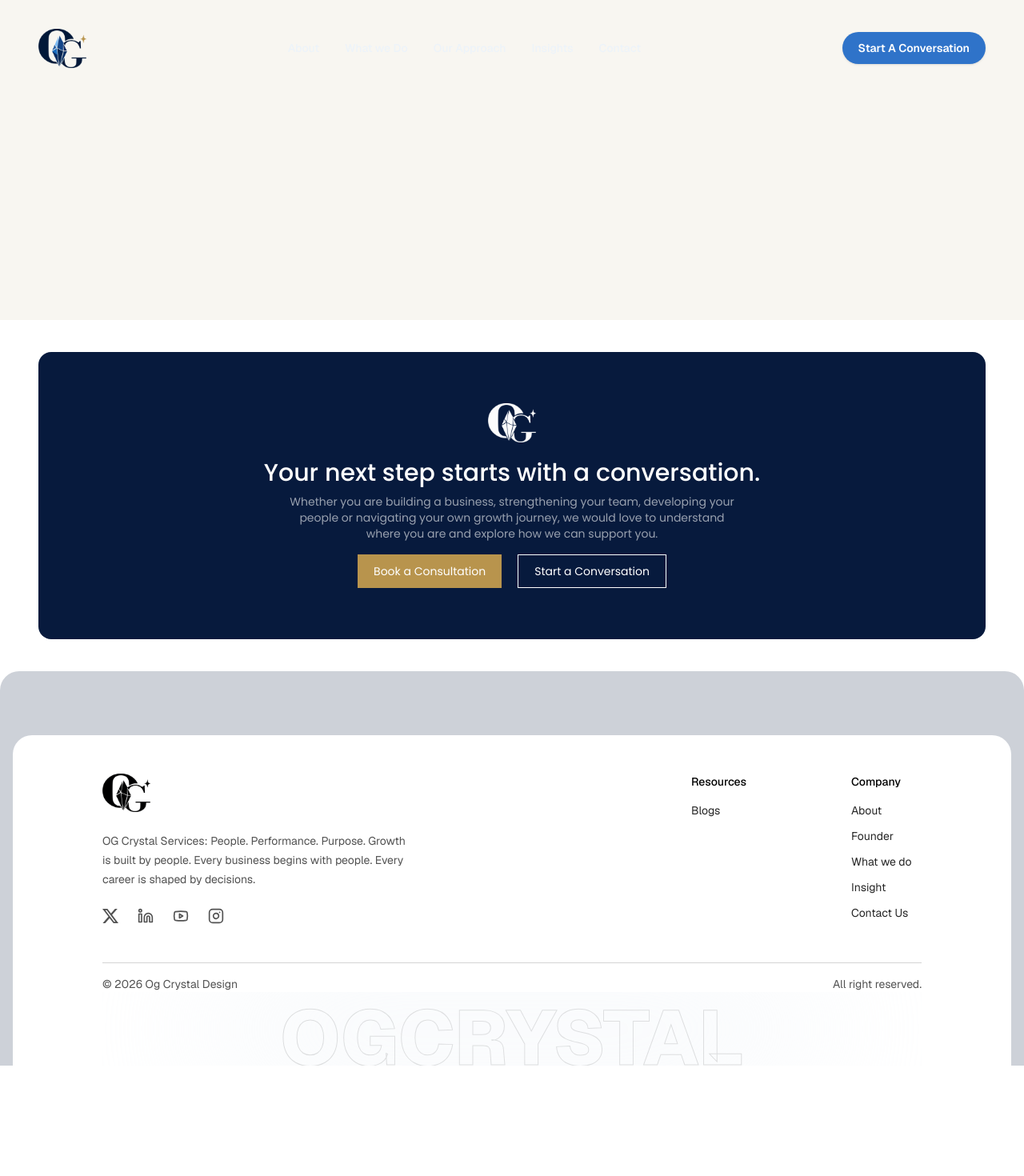
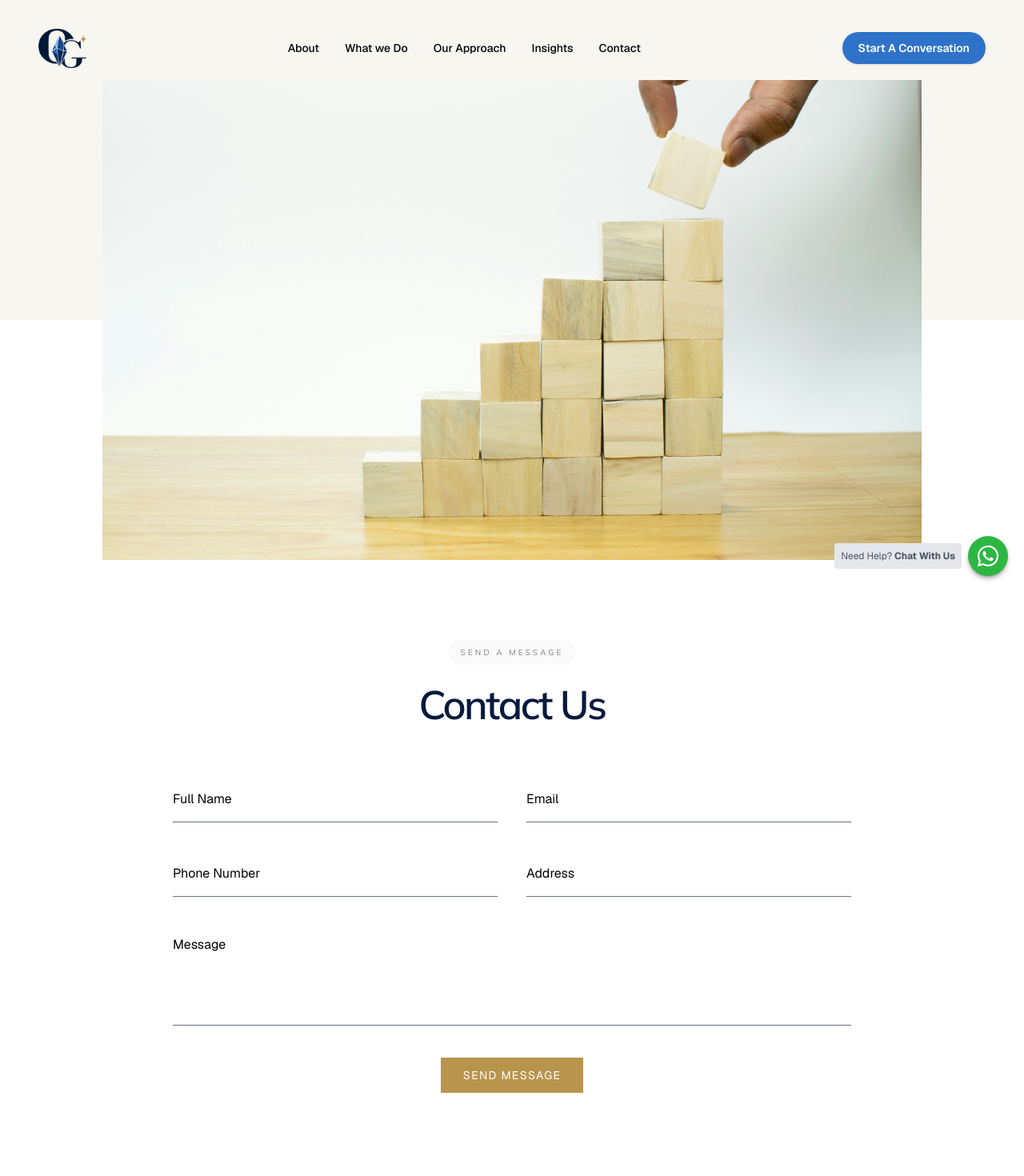
Before and after one commit to toluwanimidevelops/ogcrystal, a Next.js app in the folder frontend/: page /contact in a window 1280 px wide. Shown: the top 1470 px of the page at 80% size. Before the commit the page ends 1332 px from the top, so only its background shows below. Built offline with nearby package versions, Linux system fonts and the light colour scheme.

Commit message:
App Update

```diff
--- a/frontend/app/contact/page.tsx
+++ b/frontend/app/contact/page.tsx
@@ -1,11 +1,169 @@
-import React from 'react'
+"use client";
+import Title from "@/components/Global/Title";
+import { useApp } from "@/context/AppContext";
+import { ContactFormData } from "@/context/contact";
+import { LocateIcon, Mail, PhoneIcon } from "lucide-react";
+import { useState } from "react";
+import toast from "react-hot-toast";
 
-const page = () => {
+const Page = () => {
+  const { submitContactForm } = useApp()!;
+  const [data, setData] = useState<ContactFormData>({
+    fullName: "",
+    email: "",
+    phoneNumber: "",
+    address: "",
+    message: "",
+  });
+  const [isSubmitting, setIsSubmitting] = useState(false);
+  const [success, setSuccess] = useState(false);
+  const handleSubmit = async (e) => {
+    try {
+      e.preventDefault();
+      setIsSubmitting(true);
+      const response = await submitContactForm(data);
+      if (response.success) {
+        toast.success("Message sent successfully!");
+        setSuccess(true);
+        setData({
+          fullName: "",
+          email: "",
+          phoneNumber: "",
+          address: "",
+          message: "",
+        });
+      } else {
+        toast.error(response.message || "Failed to send message.");
+      }
+    } catch (err) {
+      toast.error(err.message || "An error occurred while sending the message.");
+    } finally {
+      setIsSubmitting(false);
+    }
+  };
+  const handleInputChange = (e) => {
+    const { name, value } = e.target;
+    setData((prev) => ({ ...prev, [name]: value }));
+  };
   return (
     <div>
-      <div className="h-100 bg-[#F8F6F1]"></div>
+      <div className="max-h-200 relative">
+        <div data-nav-theme="light" className="h-100 bg-[#F8F6F1]"></div>
+        <img
+          src="/008.jpg"
+          alt=""
+          className="w-5xl mx-auto object-cover relative -top-75 object-center max-w-full h-150"
+        />
+      </div>
+      <div className="text-center">
+        <Title small="Send a Message" title="Contact Us" />
+      </div>
+      <form
+        onSubmit={handleSubmit}
+        className="flex max-w-4xl mt-10 mx-auto px-6 flex-col w-full gap-6"
+      >
+        <div className="grid grid-cols-1 sm:grid-cols-2 gap-9">
+          {/* Email Input */}
+          <div className="flex w-full flex-col gap-2">
+            <input
+              type="fullName"
+              id="fullName"
+              name="fullName"
+              required
+              value={data.fullName}
+              onChange={handleInputChange}
+              placeholder="Full Name"
+              className="bg-transparent w-full border-b border-gray-500 pb-4 pt-4 text-white placeholder-black focus:outline-none focus: transition-colors font-main"
+            />
+          </div>
+          {/* Email Input */}
+          <div className="flex w-full flex-col gap-2">
+            <input
+              type="email"
+              id="email"
+              name="email"
+              required
+              value={data.email}
+              onChange={handleInputChange}
+              placeholder="Email"
+              className="bg-transparent w-full border-b border-gray-500 pb-4 pt-4 text-white placeholder-black focus:outline-none focus: transition-colors font-main"
+            />
+          </div>
+
+          {/* Phone Number Input */}
+          <div className="flex w-full flex-col gap-2">
+            <input
+              type="text"
+              id="phoneNumber"
+              name="phoneNumber"
+              value={data.phoneNumber}
+              onChange={handleInputChange}
+              placeholder="Phone Number"
+              className="bg-transparent w-full border-b border-gray-500 pb-4 pt-4 text-white placeholder-black focus:outline-none focus: transition-colors font-main"
+            />
+          </div>
+          {/* Address Input */}
+          <div className="flex w-full flex-col gap-2">
+            <input
+              type="text"
+              id="address"
+              name="address"
+              value={data.address}
+              onChange={handleInputChange}
+              placeholder="Address"
+              className="bg-transparent w-full border-b border-gray-500 pb-4 pt-4 text-white placeholder-black focus:outline-none focus: transition-colors font-main"
+            />
+          </div>
+        </div>
+
+        {/* Message Input */}
+        <div className="flex flex-col gap-2 mt-2 ">
+          <textarea
+            id="message"
+            name="message"
+            rows="4"
+            required
+            value={data.message}
+            onChange={handleInputChange}
+            placeholder="Message"
+            className="bg-transparent w-full border-b border-gray-500 pb-4 pt-4 text-black placeholder-black focus:outline-none focus: transition-colors resize-none font-main"
+          ></textarea>
+        </div>
+
+        {/* Submit Button */}
+        <div className="mt-4 flex items-center justify-center">
+          <button
+            type="submit"
+            disabled={isSubmitting}
+            className="cursor-pointer flex gap-3 justify-center items-center bg-[#b8944d] text-sm w-fit px-7 tracking-widest font-primary uppercase py-3  text-white disabled:opacity-50"
+          >
+            SEND MESSAGE
+          </button>
+        </div>
+      </form>
+
+      <div className="py-28 max-sm:py-10 px-6 mx-auto max-w-4xl  grid grid-cols-3 max-md:grid-cols-2 max-sm:grid-cols-1  gap-x-24 gap-y-10 ">
+        <div className="flex flex-col gap-3 items-center ">
+          <div className="size-20 rounded-full bg-[#b8944d]/20 flex items-center justify-center ">
+            <PhoneIcon color="black" size={40} />
+          </div>
+          <p>+2348081060505</p>
+        </div>
+        <div className="flex flex-col gap-3 items-center ">
+          <div className="size-20 rounded-full bg-[#2F73C9]/70 flex items-center justify-center ">
+            <Mail size={40} />
+          </div>
+          <p>hello@ogcrystalservices.com</p>
+        </div>
+        <div className="flex flex-col gap-3 items-center ">
+          <div className="size-20 rounded-full bg-[#b8944d]/70 flex items-center justify-center ">
+            <LocateIcon color="black" size={40} />
+          </div>
+          <p> Lagos Nigeria</p>
+        </div>
+      </div>
     </div>
-  )
-}
+  );
+};
 
-export default page
+export default Page;
--- a/frontend/app/layout.tsx
+++ b/frontend/app/layout.tsx
@@ -6,6 +6,7 @@ import Navbar from "@/components/Global/NavBar";
 import Footer from "@/components/Global/Footer";
 import { Toaster } from "react-hot-toast";
 import { AppProvider } from "@/context/AppContext";
+import Floatters from "@/components/Global/Floatters";
 const mulish = Mulish({
   subsets: ["latin"],
   display: "swap",
@@ -52,6 +53,7 @@ export default function RootLayout({
         <AppProvider>
           <Navbar />
           {children}
+          <Floatters />
           <Footer />
         </AppProvider>
       </body>
--- a/frontend/app/page.tsx
+++ b/frontend/app/page.tsx
@@ -45,7 +45,7 @@ export default function Page() {
       <Services />
       <OurValues />
       <WhyOGCrystal />
-      <Floatters />
+
     </main>
   );
 }
--- a/frontend/components/Global/Floatters.tsx
+++ b/frontend/components/Global/Floatters.tsx
@@ -32,7 +32,7 @@ const Floatters = () => {
               className="w-full px-2  rounded-md bg-gray-200 min-h-17 justify-between items-center flex gap-3 border-l-3 hover:bg-white hover:shadow-md duration-500 border-[#2DB742]"
             >
               <span className="flex items-center gap-2">
-                <span className="bg-[#2DB742]  size-12 flex cursor-pointer justify-center items-center rounded-full shadow-black/30 shadow-md">
+                <span className="bg-[#2DB742] relative size-12 flex cursor-pointer justify-center items-center rounded-full shadow-black/30 shadow-md">
                   <IoLogoWhatsapp color="white" size={30} />
                 </span>
                 <p className="text-sm">Og Crystal Groups</p>
@@ -52,12 +52,13 @@ const Floatters = () => {
           </div>
         )}
 
-        <div className="bg-[#2DB742]  size-12.5 flex cursor-pointer justify-center items-center rounded-full shadow-black/30 shadow-md">
+        <div className="bg-[#2DB742] relative  size-12.5 flex cursor-pointer justify-center items-center rounded-full shadow-black/30 shadow-md">
           {state ? (
             <LiaTimesSolid color="white" size={30} />
           ) : (
             <IoLogoWhatsapp color="white" size={30} />
           )}
+          <span className="absolute inline-flex size-full animate-ping rounded-full bg-[#2DB742] opacity-75 [animation-duration:1.5s]"></span>
         </div>
       </div>
     </div>
--- a/frontend/components/Global/NavBar.tsx
+++ b/frontend/components/Global/NavBar.tsx
@@ -10,23 +10,43 @@ const navLinks = [
   { name: "Our Approach", href: "/our-approach" },
   { name: "Insights", href: "/insights" },
   { name: "Contact", href: "/contact" },
-
 ];
 
 export default function Navbar() {
   const [mobileMenuOpen, setMobileMenuOpen] = useState(false);
   const [isScrolled, setIsScrolled] = useState(false);
+  const [isLightTheme, setIsLightTheme] = useState(false);
 
   useEffect(() => {
     const handleScroll = () => {
+      // 1. Check Scroll Position for translucent background
       if (window.scrollY > 20) {
         setIsScrolled(true);
       } else {
         setIsScrolled(false);
       }
+
+      // 2. Check for sections with data-nav-theme="light" passing under the navbar
+      const lightElements = document.querySelectorAll(
+        '[data-nav-theme="light"]',
+      );
+      let foundLightSection = false;
+
+      const navThreshold = 80; // Height of navbar area to check
+
+      lightElements.forEach((el) => {
+        const rect = el.getBoundingClientRect();
+        if (rect.top <= navThreshold && rect.bottom >= navThreshold) {
+          foundLightSection = true;
+        }
+      });
+
+      setIsLightTheme(foundLightSection);
     };
 
-    window.addEventListener("scroll", handleScroll);
+    window.addEventListener("scroll", handleScroll, { passive: true });
+    handleScroll(); // Initial check on load
+
     return () => window.removeEventListener("scroll", handleScroll);
   }, []);
 
@@ -34,15 +54,20 @@ export default function Navbar() {
     <header
       className={`fixed top-0 left-0 right-0 z-50 transition-all duration-300 ${
         isScrolled
-          ? "bg-[#071A3D]/90 backdrop-blur-md py-4 shadow-lg border-b border-[#2F73C9]/20"
+          ? "bg-[#071A3D]/90 backdrop-blur-md lg:py-4  shadow-lg border-b border-[#2F73C9]/20"
           : "bg-transparent py-6 mt-3"
       }`}
     >
-      <div className="max-w-7xl mx-auto px-6 md:px-12 flex items-center justify-between">
-
+      <div className="max-w-7xl mx-auto px-6 md:px-12 max-lg:py-4 flex items-center justify-between">
         {/* Logo */}
-        <Link href="/" className="text-2xl font-bold tracking-tight text-white">
-          <img src={isScrolled?"/logo/ogcrystalwhite.png":"/logo/ogcrystal.png"} className="w-15" alt="" />
+        <Link href="/" className="text-2xl font-bold tracking-tight">
+          <img
+            src={
+              !isScrolled ? "/logo/ogcrystal.png" : "/logo/ogcrystalwhite.png"
+            }
+            className="w-15"
+            alt="Logo"
+          />
         </Link>
 
         {/* Desktop Links */}
@@ -51,7 +76,11 @@ export default function Navbar() {
             <Link
               key={link.name}
               href={link.href}
-              className="text-sm font-medium text-[#EAF2FB]/80 hover:text-white transition-colors duration-200"
+              className={`text-sm font-medium transition-colors duration-200 ${
+                isLightTheme && !isScrolled
+                  ? "text-black hover:text-[#2F73C9]"
+                  : "text-[#EAF2FB]/80 hover:text-white"
+              }`}
             >
               {link.name}
             </Link>
@@ -71,7 +100,9 @@ export default function Navbar() {
         {/* Mobile Toggle */}
         <button
           onClick={() => setMobileMenuOpen(!mobileMenuOpen)}
-          className="lg:hidden text-white p-2 focus:outline-none"
+          className={`lg:hidden p-2 focus:outline-none ${
+            isLightTheme && !isScrolled ? "text-black" : "text-white"
+          }`}
           aria-label="Toggle navigation menu"
         >
           {mobileMenuOpen ? <X size={28} /> : <Menu size={28} />}
@@ -80,21 +111,27 @@ export default function Navbar() {
 
       {/* Mobile Drawer */}
       {mobileMenuOpen && (
-        <div className="lg:hidden bg-[#071A3D] border-b border-[#2F73C9]/20 px-6 py-8 flex flex-col gap-6 animate-in slide-in-from-top duration-200">
+        <div
+          className={`lg:hidden border-b px-6 py-8 flex flex-col gap-6 animate-in slide-in-from-top duration-200 bg-[#071A3D] border-[#2F73C9]/20
+          }`}
+        >
           <nav className="flex flex-col gap-5">
             {navLinks.map((link) => (
               <Link
                 key={link.name}
                 href={link.href}
                 onClick={() => setMobileMenuOpen(false)}
-                className="text-lg font-medium text-[#EAF2FB] hover:text-[#B8944D] transition-colors"
+                className={`text-lg font-medium transition-colors
+                     text-[#EAF2FB] hover:text-[#B8944D]`}
               >
                 {link.name}
               </Link>
             ))}
           </nav>
 
-          <div className="pt-4 border-t border-[#2F73C9]/20">
+          <div
+            className={`pt-4 border-t border-[#2F73C9]/20`}
+          >
             <Link
               href="/contact"
               onClick={() => setMobileMenuOpen(false)}
--- a/frontend/context/AppContext.tsx
+++ b/frontend/context/AppContext.tsx
@@ -6,7 +6,7 @@ import {
   FetchBlogResponse,
   getActiveBlogs,
   getBlogById,
-  getRelatedBlogById
+  getRelatedBlogById,
 } from "./blog";
 import axios from "axios";
 import {
@@ -15,6 +15,11 @@ import {
   createComment,
   getCommentsByBlogId,
 } from "./comments";
+import {
+  ContactFormData,
+  ContactFormResponse,
+  submitContactForm,
+} from "./contact";
 export const api = axios.create({
   baseURL: "https://ogcrystalserver.vercel.app/",
 });
@@ -23,8 +28,14 @@ interface AppContextType {
   getRelatedBlogById: (id: string) => Promise<FetchBlogResponse>;
   getActiveBlogs: () => Promise<FetchBlogResponse>;
   getBlogById: (id: string) => Promise<CreateBlogResponse>;
+  submitContactForm: (data: ContactFormData) => Promise<ContactFormResponse>;
   getCommentsByBlogId: (blogId: string) => Promise<FetchCommentResponse>;
-  createComment: ({ blogId, name, email, comment }: {
+  createComment: ({
+    blogId,
+    name,
+    email,
+    comment,
+  }: {
     blogId: string;
     name: string;
     email: string;
@@ -38,6 +49,7 @@ export const AppProvider = ({ children }: { children: React.ReactNode }) => {
     getRelatedBlogById,
     getActiveBlogs,
     getBlogById,
+    submitContactForm,
     getCommentsByBlogId,
     createComment,
   };
--- a/frontend/context/contact.tsx
+++ b/frontend/context/contact.tsx
@@ -0,0 +1,23 @@
+import { api } from "./AppContext";
+
+export interface ContactFormData {
+  fullName: string;
+  email: string;
+  phoneNumber: string;
+  address: string;
+  message: string;
+}
+export interface ContactFormResponse {
+  success: boolean;
+  message?: string;
+}
+export const submitContactForm = async (
+  data: ContactFormData,
+): Promise<ContactFormResponse> => {
+  try {
+    const response = await api.post("/contact", data);
+    return response.data;
+  } catch (error) {
+    throw error;
+  }
+};
```
Also changed, not shown: 2 other files (tests, documents, lock files or other folders).
